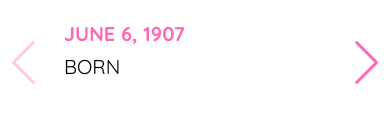
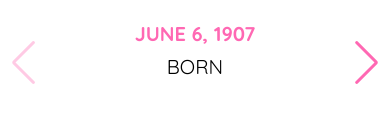
Before and after one commit to frujinaadelina/tribute-page, a plain HTML site: page index.html in a window 390 px wide. Shown: the part 2072-2201 px from the top of the page. Drawn offline with nearby package versions, Linux system fonts and the light colour scheme.

Commit message:
update text size

```diff
--- a/styles.css
+++ b/styles.css
@@ -357,6 +357,10 @@ footer a{
         justify-content: start;
     }
 
+    .swiper-slide-title {
+        align-items: center;
+    }
+
     .swiper-slide-img img {
         max-width: 80%;
         height: auto;
```
